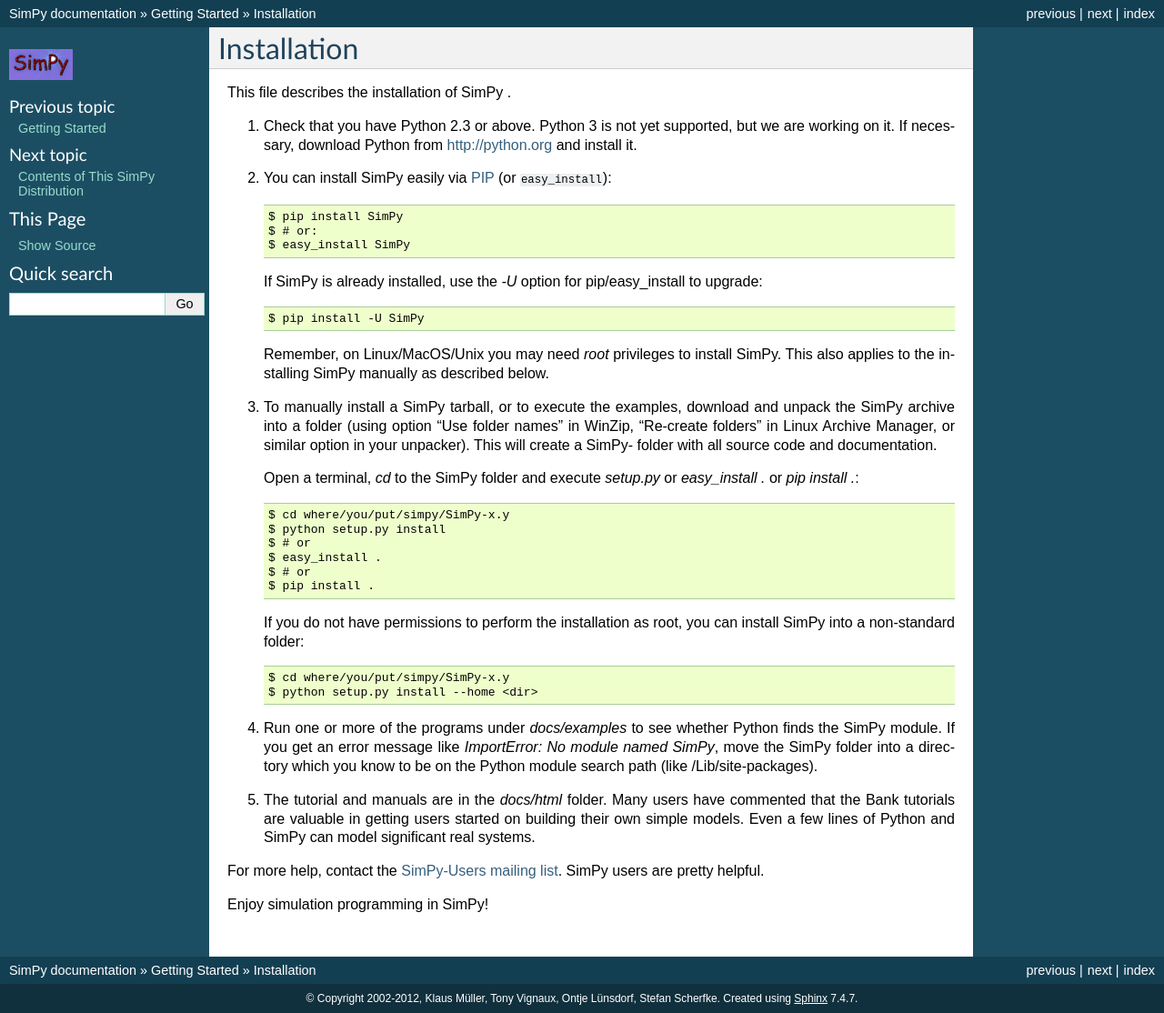
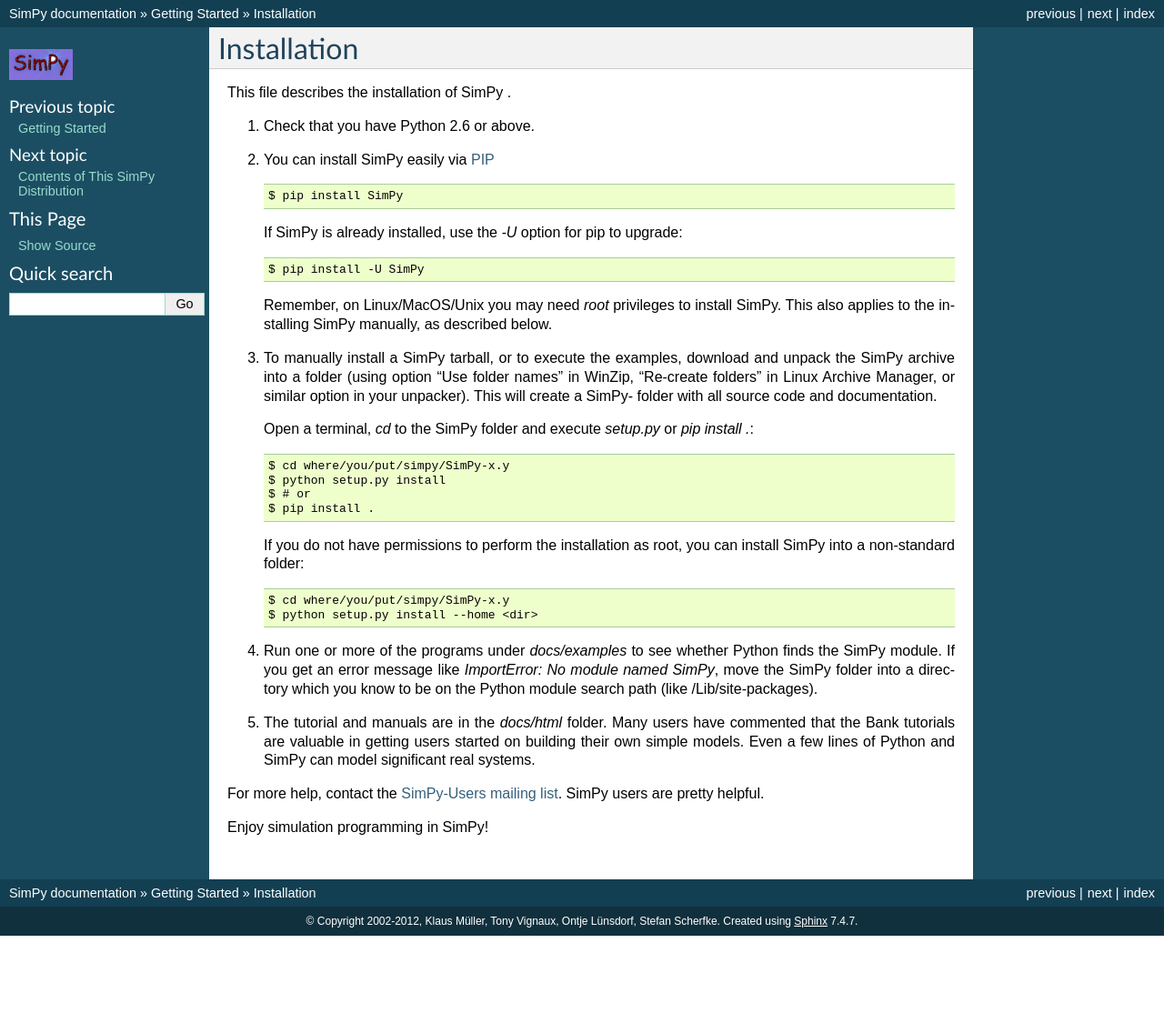
Before and after one commit to SimPyClassic/SimPyClassic, a Sphinx documentation site: the page built from docs/source/Manuals/INSTALLATION.rst, in a window 1280 px wide. Shown: the whole page at 91% size. Built offline with Sphinx 7.4.7, drawn with Linux system fonts in a browser that asks for light colours; the version number could not be read and is left out; after the commit the page ends 1029 px from its top, so only the background shows below that.

Commit message:
Working on Thebank tutorials. The seeds used did not always work well for python 3.  Choosen some new seeds and updated the comments about the output so it that it works for python 3.

```diff
--- a/docs/source/Manuals/INSTALLATION.rst
+++ b/docs/source/Manuals/INSTALLATION.rst
@@ -4,24 +4,20 @@
 
 This file describes the installation of SimPy |release|.
 
-#. Check that you have Python 2.3 or above. Python 3 is not yet supported, but
-   we are working on it. If necessary, download Python from http://python.org
-   and install it.
+#. Check that you have Python 2.6 or above.
 
 #. You can install SimPy easily via `PIP <http://pypi.python.org/pypi/pip>`_
-   (or ``easy_install``)::
+   ::
 
     $ pip install SimPy
-    $ # or:
-    $ easy_install SimPy
 
-   If SimPy is already installed, use the *-U* option for pip/easy_install to
+   If SimPy is already installed, use the *-U* option for pip to
    upgrade::
 
     $ pip install -U SimPy
 
    Remember, on Linux/MacOS/Unix you may need *root* privileges to install
-   SimPy. This also applies to the installing SimPy manually as described
+   SimPy. This also applies to the installing SimPy manually, as described
    below.
 
 #. To manually install a SimPy tarball, or to execute the examples, download
@@ -31,12 +27,10 @@
    code and documentation.
 
    Open a terminal, *cd* to the SimPy folder and execute *setup.py* or
-   *easy_install .* or *pip install .*::
+   *pip install .*::
 
     $ cd where/you/put/simpy/SimPy-x.y
     $ python setup.py install
-    $ # or
-    $ easy_install .
     $ # or
     $ pip install .
 
--- a/docs/source/Tutorials/OO_Approach.rst
+++ b/docs/source/Tutorials/OO_Approach.rst
@@ -9,6 +9,8 @@
 
 .. highlight:: python
    :linenothreshold: 5
+
+This tutorial is not complete!
 
 Introduction
 ------------
--- a/docs/source/Tutorials/TheBank.rst
+++ b/docs/source/Tutorials/TheBank.rst
@@ -42,7 +42,7 @@
 language. In particular you should be able to use *classes*. Python is
 free and available for most machine types. You can find out more about
 it at the `Python web site`_.  SimPy is compatible with Python version
-2.3 and later.
+2.6 and later.
 
 .. _Python: http://www.Python.org
 .. _`Python web site`: http://www.Python.org
--- a/docs/source/Tutorials/bankprograms/bank13.py
+++ b/docs/source/Tutorials/bankprograms/bank13.py
@@ -59,7 +59,7 @@
 ## Model  ----------------------------------
 
 
-def model(SEED=393939):
+def model(SEED=232323):
     seed(SEED)
 
     initialize()
--- a/docs/source/Tutorials/bankprograms/bank20.py
+++ b/docs/source/Tutorials/bankprograms/bank20.py
@@ -43,7 +43,7 @@
              qType=PriorityQ)
 
 ## Model/Experiment ------------------------------
-seed(98989)
+seed(787878)
 initialize()
 s = Source('Source')
 activate(s, s.generate(number=5, interval=10.0,
--- a/docs/source/Tutorials/bankprograms/bank21.py
+++ b/docs/source/Tutorials/bankprograms/bank21.py
@@ -43,7 +43,7 @@
 
 def model():
     global counter
-    seed(98989)
+    seed(989898)
     counter = Resource(name="Karen")
     initialize()
     source = Source('Source')
--- a/docs/source/Tutorials/bankprograms/bank23.py
+++ b/docs/source/Tutorials/bankprograms/bank23.py
@@ -43,7 +43,7 @@
              qType=PriorityQ, preemptable=True)
 
 ## Model/Experiment ------------------------------
-seed(98989)
+seed(787878)
 initialize()
 s = Source('Source')
 activate(s, s.generate(number=5, interval=10.0,
--- a/docs/source/Tutorials/bankprograms/bank24.py
+++ b/docs/source/Tutorials/bankprograms/bank24.py
@@ -46,7 +46,7 @@
 
 maxNumber = 8
 maxTime = 4000.0  # minutes
-theseed = 12345
+theseed = 212121
 
 ## Model/Experiment ------------------------------
 
```
Also changed, not shown: other parts of docs/source/Tutorials/TheBank.rst (+2 -2 lines), docs/source/Tutorials/TheBank2.rst (+28 -26 lines), 10 other files.
